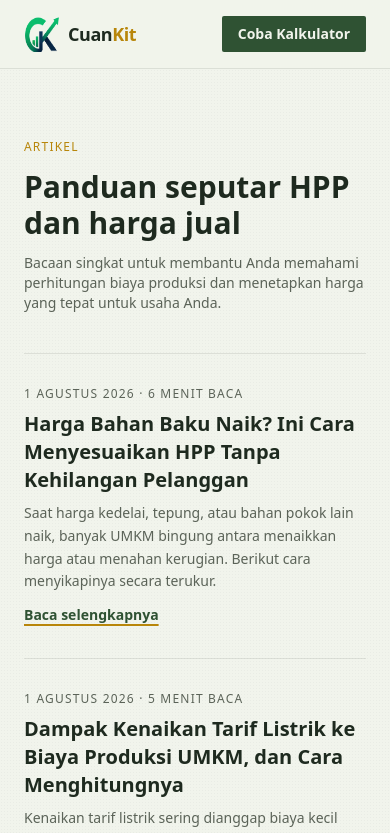
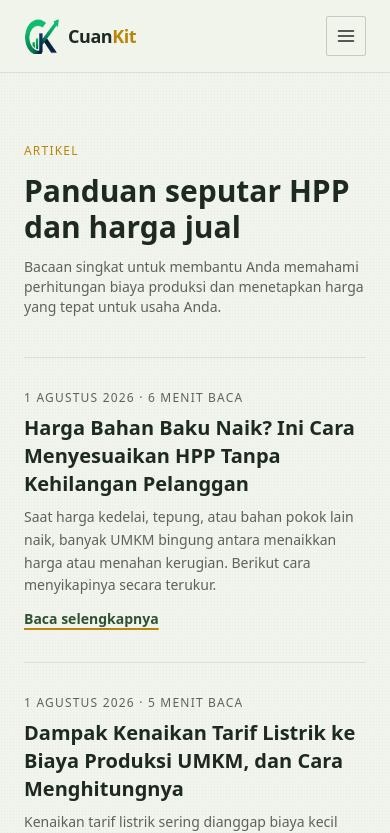
Before and after one commit to usahapintar-id/usahapintar-id, a Next.js app in the folder usahapintar/: page /artikel in a window 390 px wide. Shown: the top 833 px of the page. Built offline with nearby package versions, Linux system fonts and the light colour scheme.

Commit message:
Perbaiki menu navigasi di tampilan mobile

```diff
--- a/usahapintar/components/Header.tsx
+++ b/usahapintar/components/Header.tsx
@@ -1,6 +1,19 @@
+"use client";
+
+import { useState } from "react";
 import Image from "next/image";
 
+const navLinks = [
+  { href: "/#fitur", label: "Fitur" },
+  { href: "/#cara-kerja", label: "Cara Kerja" },
+  { href: "/#kalkulator", label: "Kalkulator HPP" },
+  { href: "/alat", label: "Alat Bisnis" },
+  { href: "/artikel", label: "Artikel" },
+];
+
 export default function Header() {
+  const [open, setOpen] = useState(false);
+
   return (
     <header className="sticky top-0 z-50 border-b border-ink/10 bg-paper/90 backdrop-blur">
       <div className="mx-auto flex max-w-6xl items-center justify-between px-6 py-4">
@@ -18,30 +31,91 @@ export default function Header() {
         </a>
 
         <nav className="hidden items-center gap-8 font-body text-sm font-medium text-ink/80 md:flex">
-          <a href="/#fitur" className="transition hover:text-forest">
-            Fitur
+          {navLinks.map((link) => (
+            <a
+              key={link.href}
+              href={link.href}
+              className="transition hover:text-forest"
+            >
+              {link.label}
             </a>
-          <a href="/#cara-kerja" className="transition hover:text-forest">
-            Cara Kerja
-          </a>
-          <a href="/#kalkulator" className="transition hover:text-forest">
-            Kalkulator HPP
-          </a>
-          <a href="/alat" className="transition hover:text-forest">
-            Alat Bisnis
-          </a>
-          <a href="/artikel" className="transition hover:text-forest">
-            Artikel
-          </a>
+          ))}
         </nav>
 
+        <div className="flex items-center gap-3">
           <a
             href="/#kalkulator"
-          className="rounded-sm bg-forest px-4 py-2 font-body text-sm font-semibold text-paper transition hover:bg-forest-dark"
+            className="hidden rounded-sm bg-forest px-4 py-2 font-body text-sm font-semibold text-paper transition hover:bg-forest-dark sm:inline-block"
+          >
+            Coba Kalkulator
+          </a>
+
+          {/* Hamburger button, only visible below md breakpoint */}
+          <button
+            type="button"
+            onClick={() => setOpen((v) => !v)}
+            aria-label={open ? "Tutup menu" : "Buka menu"}
+            aria-expanded={open}
+            className="flex h-10 w-10 items-center justify-center rounded-sm border border-ink/20 text-ink md:hidden"
+          >
+            {open ? (
+              <svg
+                xmlns="http://www.w3.org/2000/svg"
+                viewBox="0 0 24 24"
+                fill="none"
+                stroke="currentColor"
+                strokeWidth="2"
+                strokeLinecap="round"
+                strokeLinejoin="round"
+                className="h-5 w-5"
+              >
+                <line x1="18" y1="6" x2="6" y2="18" />
+                <line x1="6" y1="6" x2="18" y2="18" />
+              </svg>
+            ) : (
+              <svg
+                xmlns="http://www.w3.org/2000/svg"
+                viewBox="0 0 24 24"
+                fill="none"
+                stroke="currentColor"
+                strokeWidth="2"
+                strokeLinecap="round"
+                strokeLinejoin="round"
+                className="h-5 w-5"
+              >
+                <line x1="3" y1="6" x2="21" y2="6" />
+                <line x1="3" y1="12" x2="21" y2="12" />
+                <line x1="3" y1="18" x2="21" y2="18" />
+              </svg>
+            )}
+          </button>
+        </div>
+      </div>
+
+      {/* Mobile menu panel */}
+      {open && (
+        <nav className="border-t border-ink/10 bg-paper px-6 py-4 md:hidden">
+          <div className="flex flex-col gap-1">
+            {navLinks.map((link) => (
+              <a
+                key={link.href}
+                href={link.href}
+                onClick={() => setOpen(false)}
+                className="rounded-sm px-2 py-2.5 font-body text-sm font-medium text-ink/80 transition hover:bg-paperDark hover:text-forest"
+              >
+                {link.label}
+              </a>
+            ))}
+            <a
+              href="/#kalkulator"
+              onClick={() => setOpen(false)}
+              className="mt-2 rounded-sm bg-forest px-4 py-2.5 text-center font-body text-sm font-semibold text-paper transition hover:bg-forest-dark"
             >
               Coba Kalkulator
             </a>
           </div>
+        </nav>
+      )}
     </header>
   );
 }
```
Lines whose indentation alone changed are shown as unchanged.
